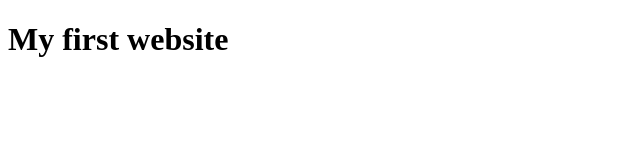
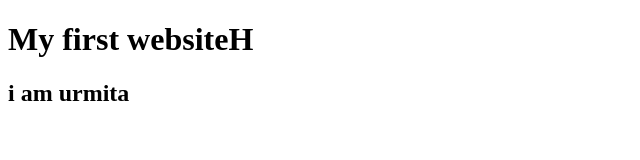
Before and after one commit to urmitachy/my-first-website, a plain HTML site: page index.html in a window 1280 px wide. Shown: the whole page, without its empty margins (0-640 px from the left). Drawn offline with Linux system fonts and the light colour scheme.

Commit message:
github complete

```diff
--- a/index.html
+++ b/index.html
@@ -6,6 +6,6 @@
     <title>mt first ever websitegit init</title>
 </head>
 <body>
-    <h1>My first website</h1>
+    <h1>My first websiteH</h1><h2>i am urmita</h2>
 </body>
 </html>
```
Also changed, not shown: 1 other file.
